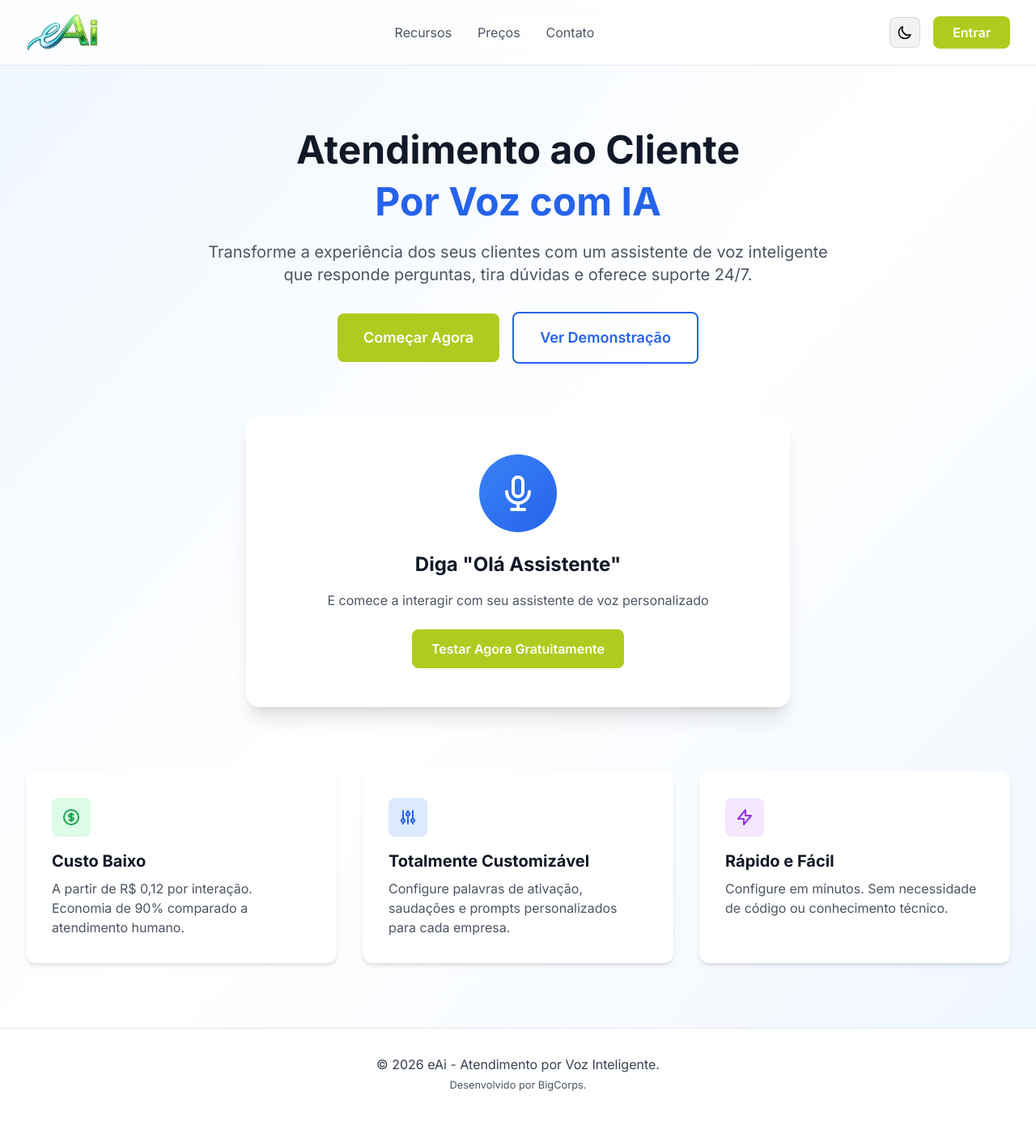
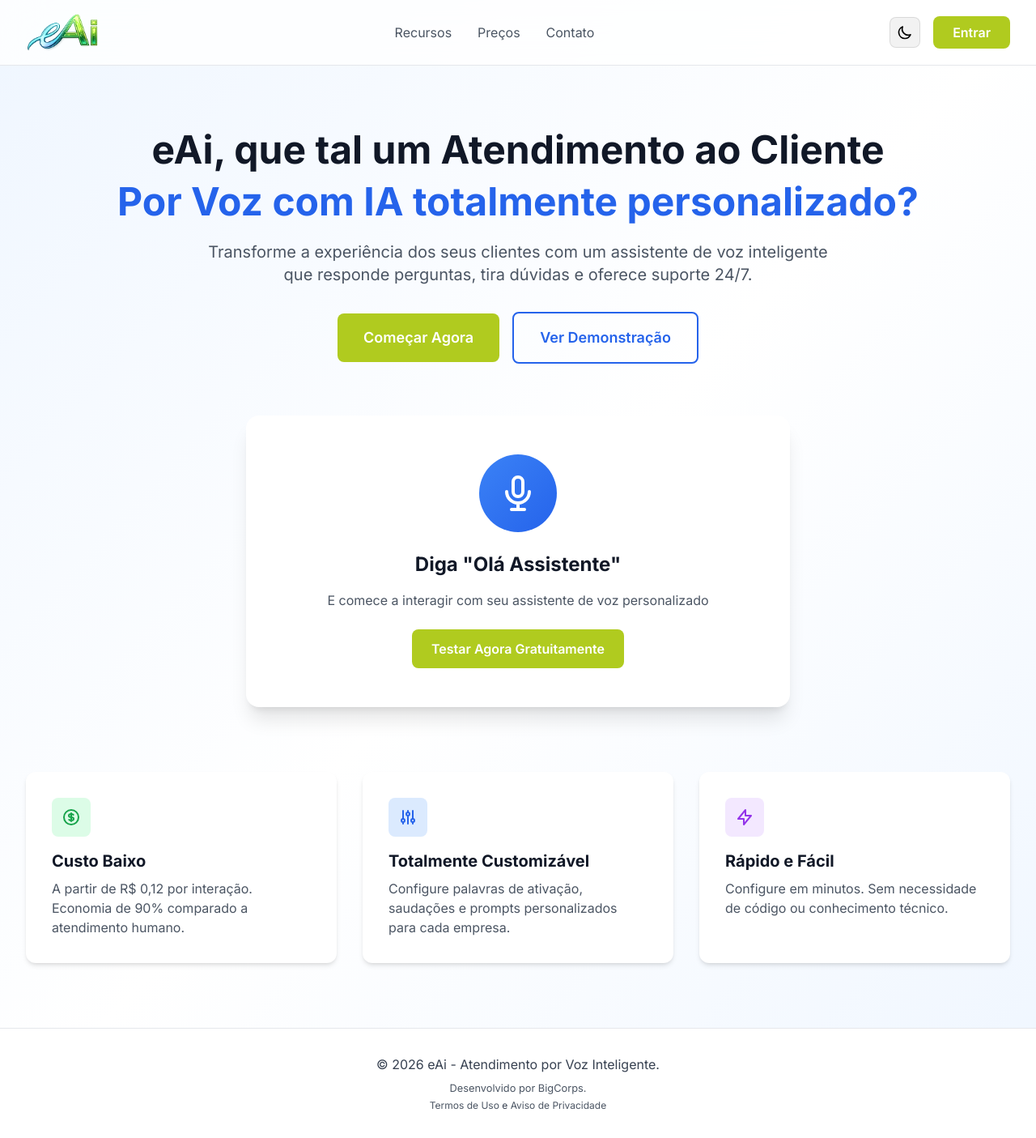
Before and after one commit to BigCorps/minhAi, a Next.js app: page / in a window 1280 px wide. Shown: the whole page at 81% size. Before the commit the page ends 1382 px from the top, so only its background shows below. Built offline with nearby package versions, Linux system fonts and the light colour scheme.

Commit message:
Update page.tsx

```diff
--- a/app/page.tsx
+++ b/app/page.tsx
@@ -94,12 +94,12 @@ export default function HomePage() {
           <h1 className={`text-5xl font-bold mb-4 transition-colors ${
             theme === 'dark' ? 'text-white' : 'text-gray-900'
           }`}>
-            Atendimento ao Cliente
+            eAi, que tal um Atendimento ao Cliente
           </h1>
           <h2 className={`text-5xl font-bold mb-6 transition-colors ${
             theme === 'dark' ? 'text-blue-400' : 'text-blue-600'
           }`}>
-            Por Voz com IA
+            Por Voz com IA totalmente personalizado?
           </h2>
           <p className={`text-xl max-w-3xl mx-auto mb-8 transition-colors ${
             theme === 'dark' ? 'text-white/70' : 'text-gray-600'
@@ -246,17 +246,44 @@ export default function HomePage() {
     <p>
       &copy; {new Date().getFullYear()} eAi - Atendimento por Voz Inteligente.
     </p>
-          <small>
+
+    <small className="block mt-2">
       <a
         href="https://bigcorps.com.br"
         target="_blank"
         rel="noreferrer"
         className={`hover:underline transition-colors ${
-                theme === 'dark' ? 'text-white/40 hover:text-white/60' : 'text-gray-600 hover:text-gray-800'
+          theme === 'dark'
+            ? 'text-white/40 hover:text-white/60'
+            : 'text-gray-600 hover:text-gray-800'
         }`}
       >
         Desenvolvido por BigCorps.
       </a>
+    </small>
+
+    <small className="block mt-1 text-xs">
+      <Link
+        href="/termos"
+        className={`hover:underline transition-colors ${
+          theme === 'dark'
+            ? 'text-white/40 hover:text-white/60'
+            : 'text-gray-600 hover:text-gray-800'
+        }`}
+      >
+        Termos de Uso
+      </Link>
+      {' '}e{' '}
+      <Link
+        href="/aviso"
+        className={`hover:underline transition-colors ${
+          theme === 'dark'
+            ? 'text-white/40 hover:text-white/60'
+            : 'text-gray-600 hover:text-gray-800'
+        }`}
+      >
+        Aviso de Privacidade
+      </Link>
     </small>
   </div>
 </footer>
```
Lines whose indentation alone changed are shown as unchanged.
